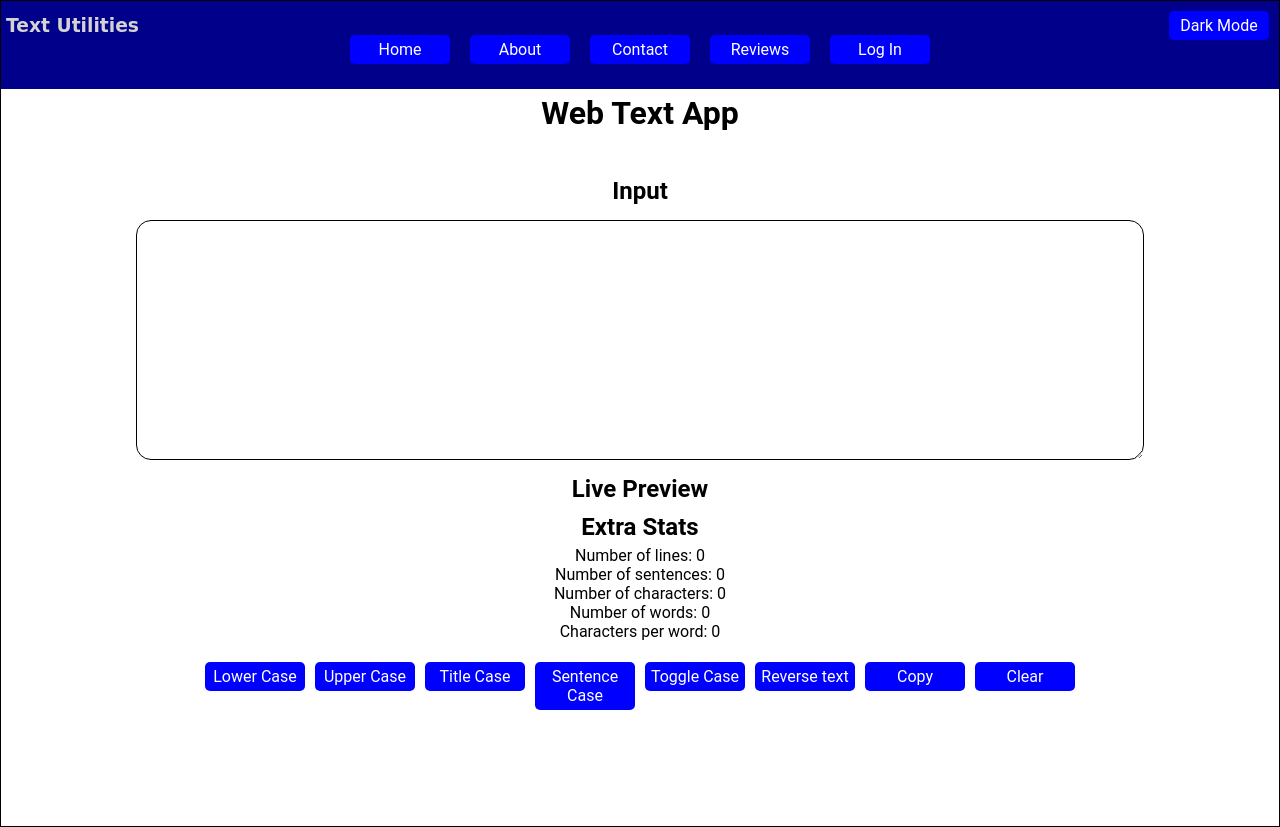
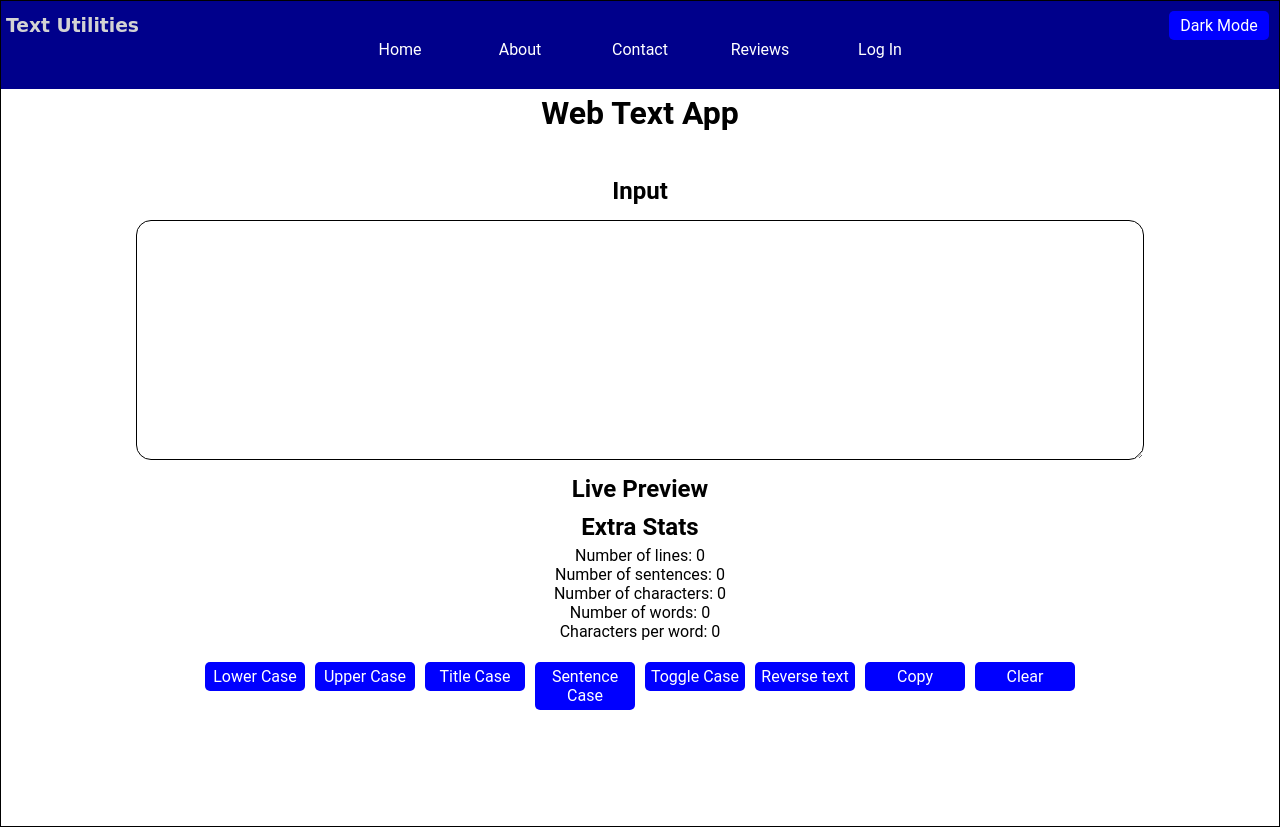
Before and after one commit to hrutavmodha/text-utility, a React (Create React App) app in the folder frontend/: page / in a window 1280 px wide. Built offline with nearby package versions, Linux system fonts and the light colour scheme.

Commit message:
Updated index.css

```diff
--- a/frontend/src/index.css
+++ b/frontend/src/index.css
@@ -152,6 +152,9 @@ input {
 	align-items: center;
 	width: 100%;
 	overflow: visible;
+}
+
+.nav-links button {
 	background: none;
 	transform: translateY(-20px);
 }
```
